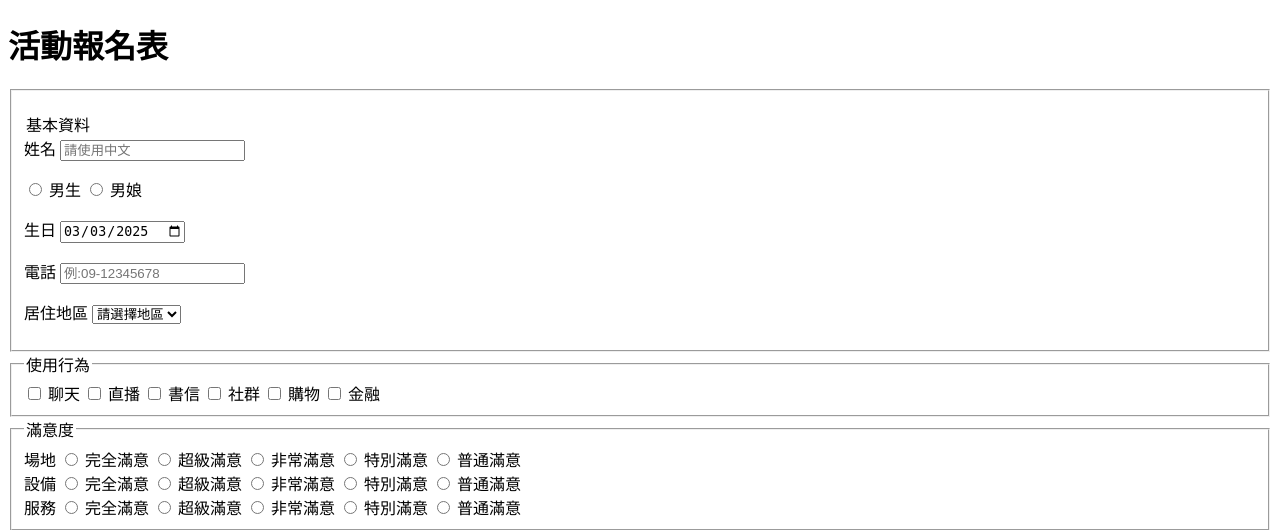
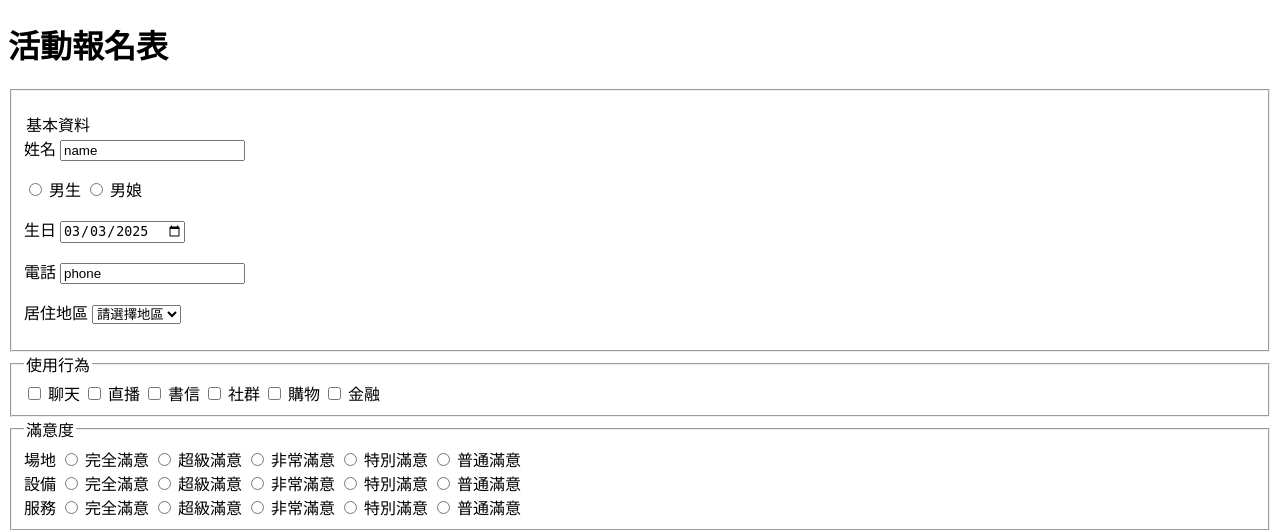
Before and after one commit to malicuious/neo, a PHP site: page /form.php in a window 1280 px wide. Shown: the top 530 px of the page. Run offline with PHP 8.4, Linux system fonts and the light colour scheme.

Commit message:
Update form.php

```diff
--- a/form.php
+++ b/form.php
@@ -12,7 +12,7 @@
             <p>
             <legend>基本資料</legend>
             <label for="name">姓名</label>
-            <input type="text" name="name" id="name" value="" placeholder="請使用中文" required>
+            <input type="text" name="name" id="name" value="name" placeholder="請使用中文" required>
             </p>
             <p>
             <label for=""></label>
@@ -30,12 +30,12 @@
 
             <p>
                 <label for="phone">電話</label>
-                <input type="text" name="phone" id="phone" placeholder="例:09-12345678">
+                <input type="text" name="phone" id="phone" placeholder="例:09-12345678" value="phone">
             </p>
 
             <p>
             <label for="place">居住地區</label>
-            <select name="place" id="place">
+            <select name="place" id="place" value="area">
                 <option value="0">請選擇地區</option>
                 <option value="1">北部</option>
                 <option value="2">南部</option>
```
